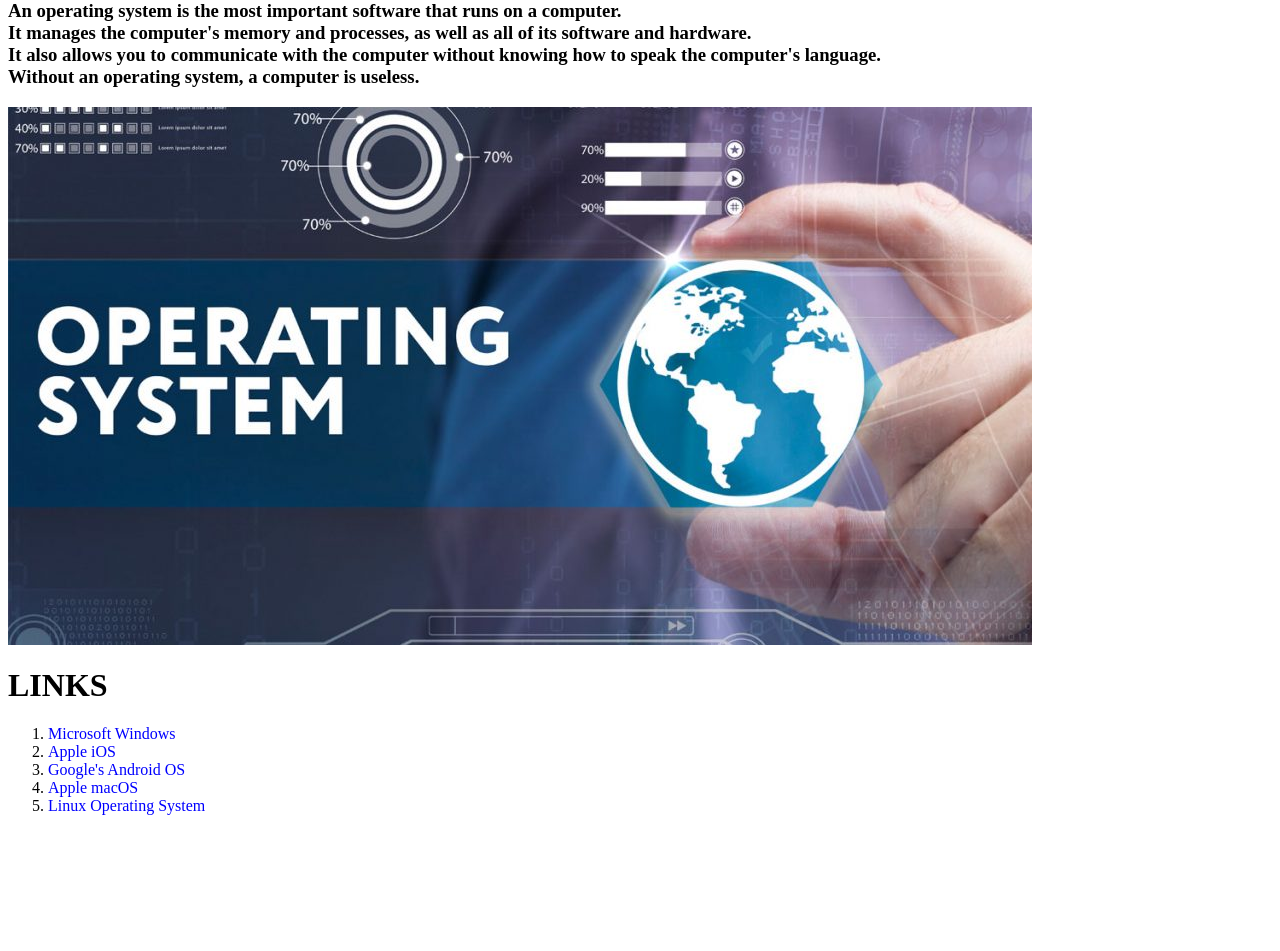
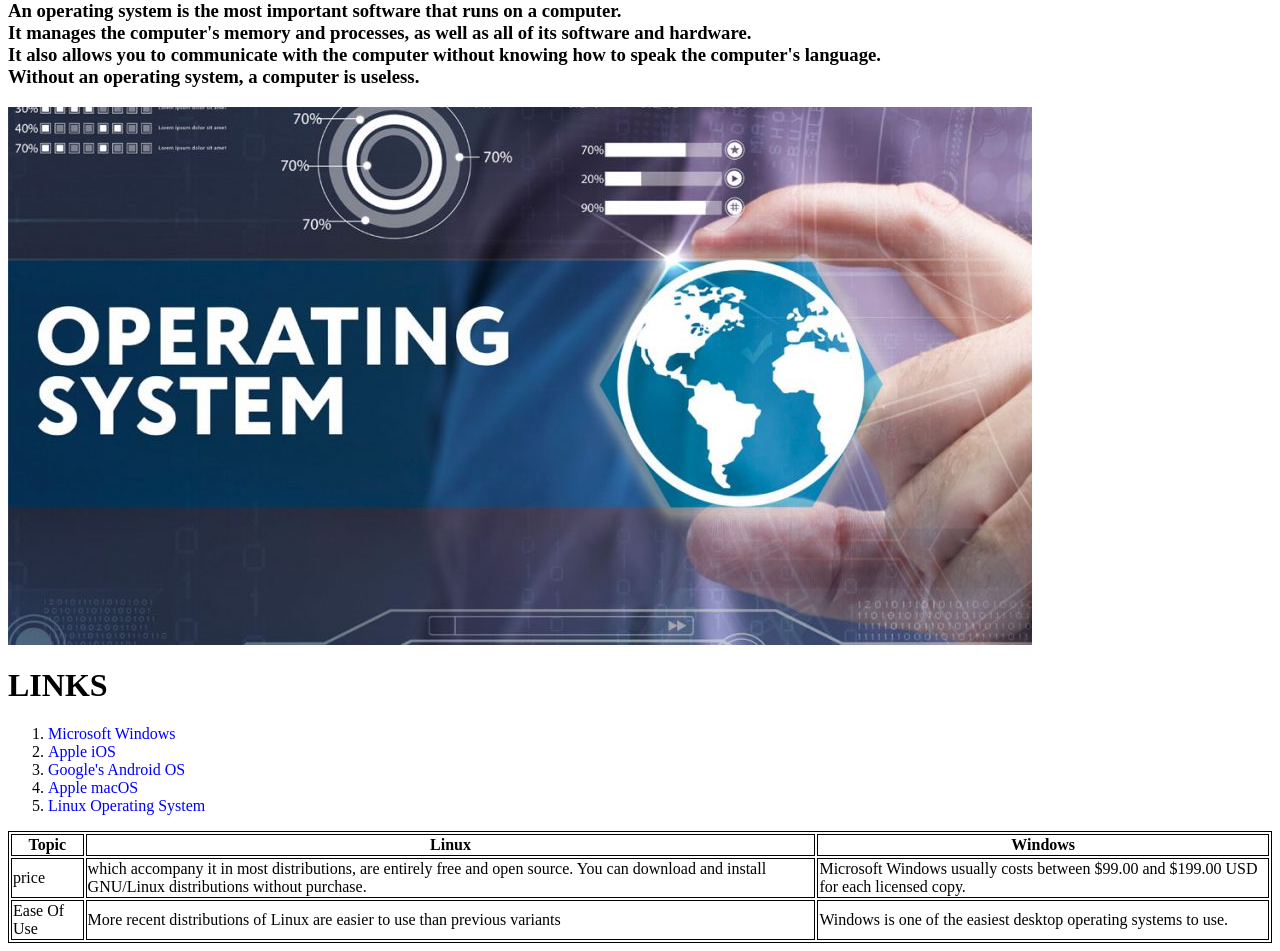
Before and after one commit to waheed-haitham/ECE001-waheed, a plain HTML site: page index.html in a window 1280 px wide. Shown: the part 66-1017 px from the top of the page. Before the commit the page ends 897 px from the top, so only its background shows below. Drawn offline with Linux system fonts and the light colour scheme.

Commit message:
Update index.html

```diff
--- a/index.html
+++ b/index.html
@@ -23,6 +23,9 @@ a:active {
   background-color: transparent;
   text-decoration: underline;
 }
+                table, th, td {
+  border: 1px solid black;
+}
 </style>
 </head>
     <h1>what is an operating system ?</h1>
@@ -38,6 +41,24 @@ a:active {
   <li><a href="applemacos.html.html"target="_blank">Apple macOS</a></li>
   <li><a href="linuxoperatingsystem.html.html"target="_blank">Linux Operating System</a></li>
 </ol>
+      <table style="width:100%">
+  <tr>
+    <th>Topic</th>
+    <th>Linux</th>
+    <th>Windows</th>
+  </tr>
+  <tr>
+    <td>price</td>
+    <td>which accompany it in most distributions, are entirely free and open source. You can download and install GNU/Linux distributions without purchase.</td>
+    <td>Microsoft Windows usually costs between $99.00 and $199.00 USD for each licensed copy.</td>
+  </tr>
+  <tr>
+    <td>Ease Of Use</td>
+    <td>More recent distributions of Linux are easier to use than previous variants</td>
+    <td>Windows is one of the easiest desktop operating systems to use.</td>
+  </tr>
+
+</table>
 
 
 
```
